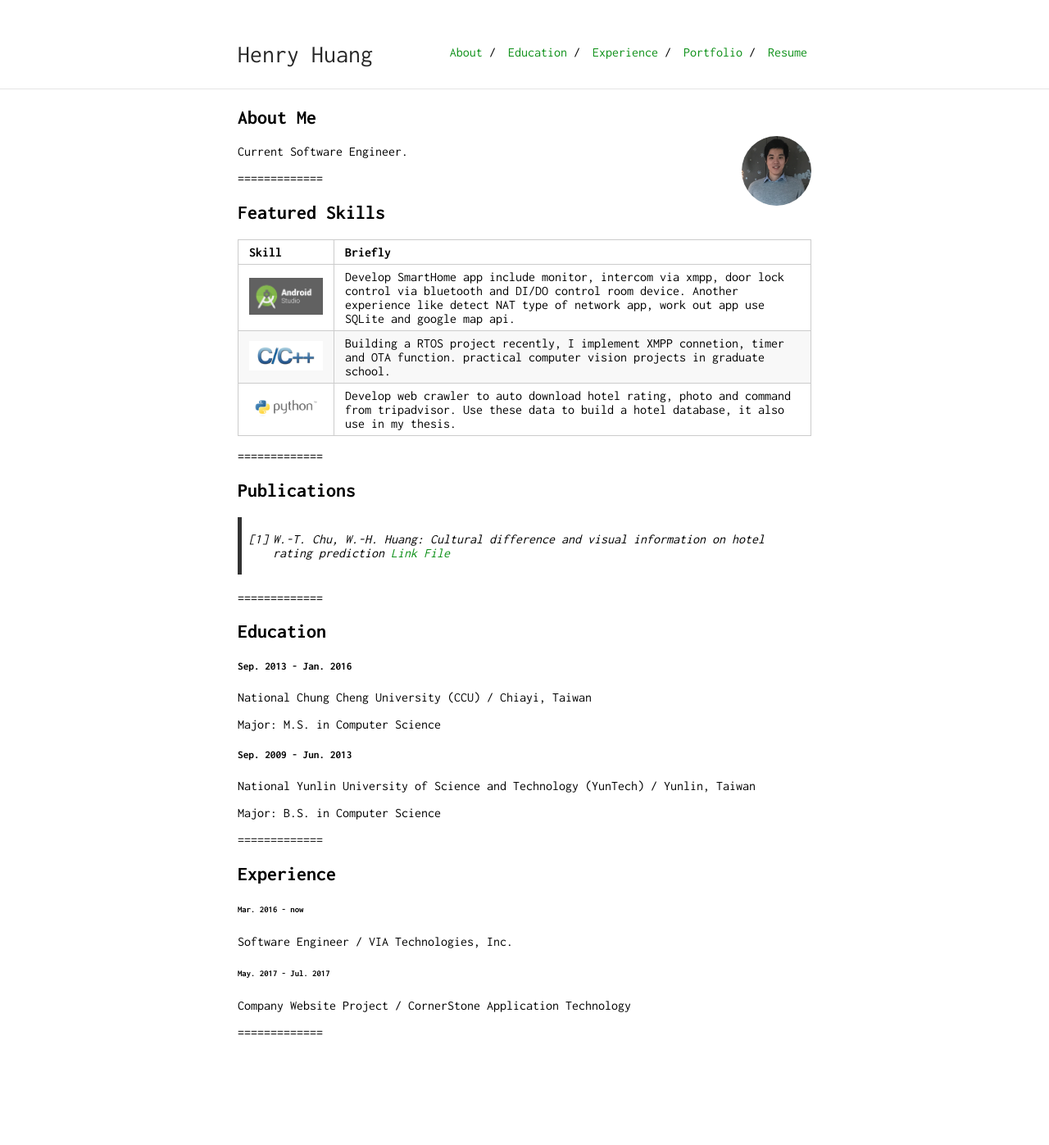
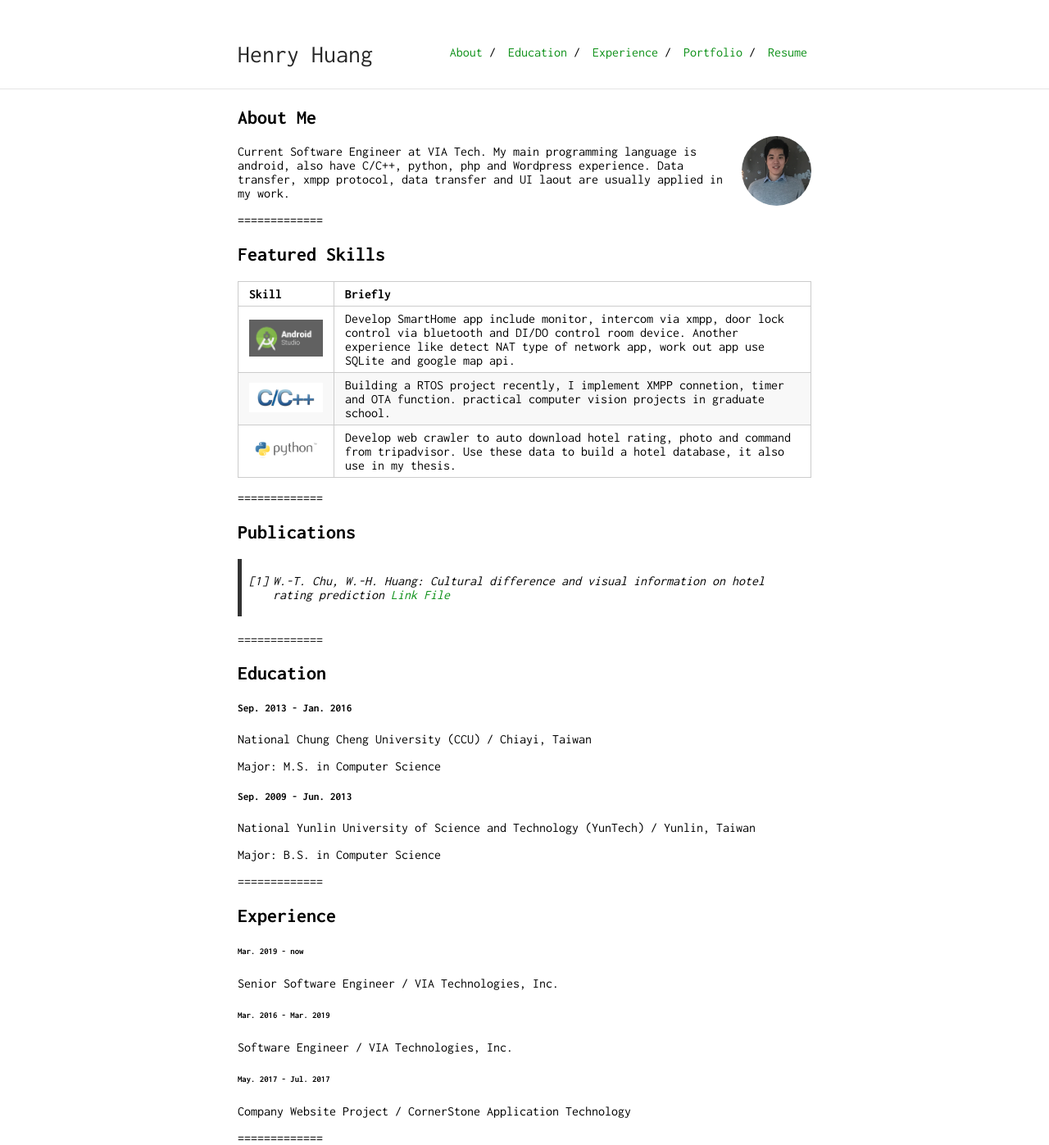
Before and after one commit to henry0726/henry0726.github.io, a Jekyll site: the page built from index.md, in a window 1280 px wide. Shown: the whole page at 82% size. Built offline with Jekyll 4.4.1, drawn with Linux system fonts in a browser that asks for light colours; our own code applies the rules of GitHub Pages for plain Markdown files; before the commit the page ends 1268 px from its top, so only the background shows below that.

Commit message:
Update index.md

```diff
--- a/index.md
+++ b/index.md
@@ -6,7 +6,8 @@ layout: default
 
 <img class="profile-picture" src="OwnSticky.jpeg">
 
-Current Software Engineer.
+Current Software Engineer at VIA Tech. My main programming language is android, also have C/C++, python, php and Wordpress
+experience. Data transfer, xmpp protocol, data transfer and UI laout are usually applied in my work.
 
 =============
 ## Featured Skills
@@ -40,7 +41,10 @@ Major: B.S. in Computer Science
 <a id="experience" style="position: relative; top: 0px;"></a>
 ## Experience
 
-###### Mar. 2016 - now
+###### Mar. 2019 - now
+Senior Software Engineer / VIA Technologies, Inc.
+
+###### Mar. 2016 - Mar. 2019
 Software Engineer / VIA Technologies, Inc.
 
 ###### May. 2017 - Jul. 2017
```
